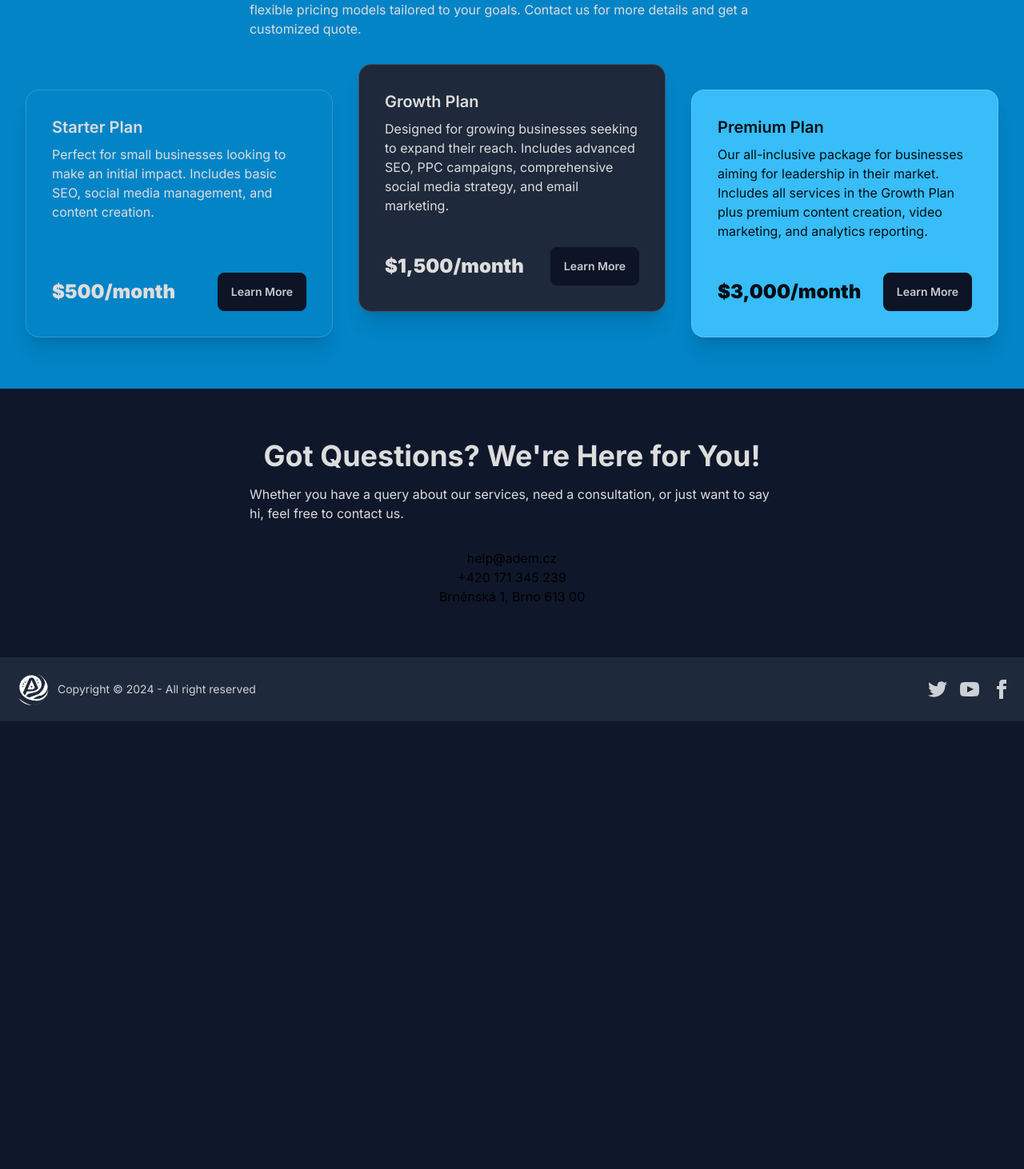
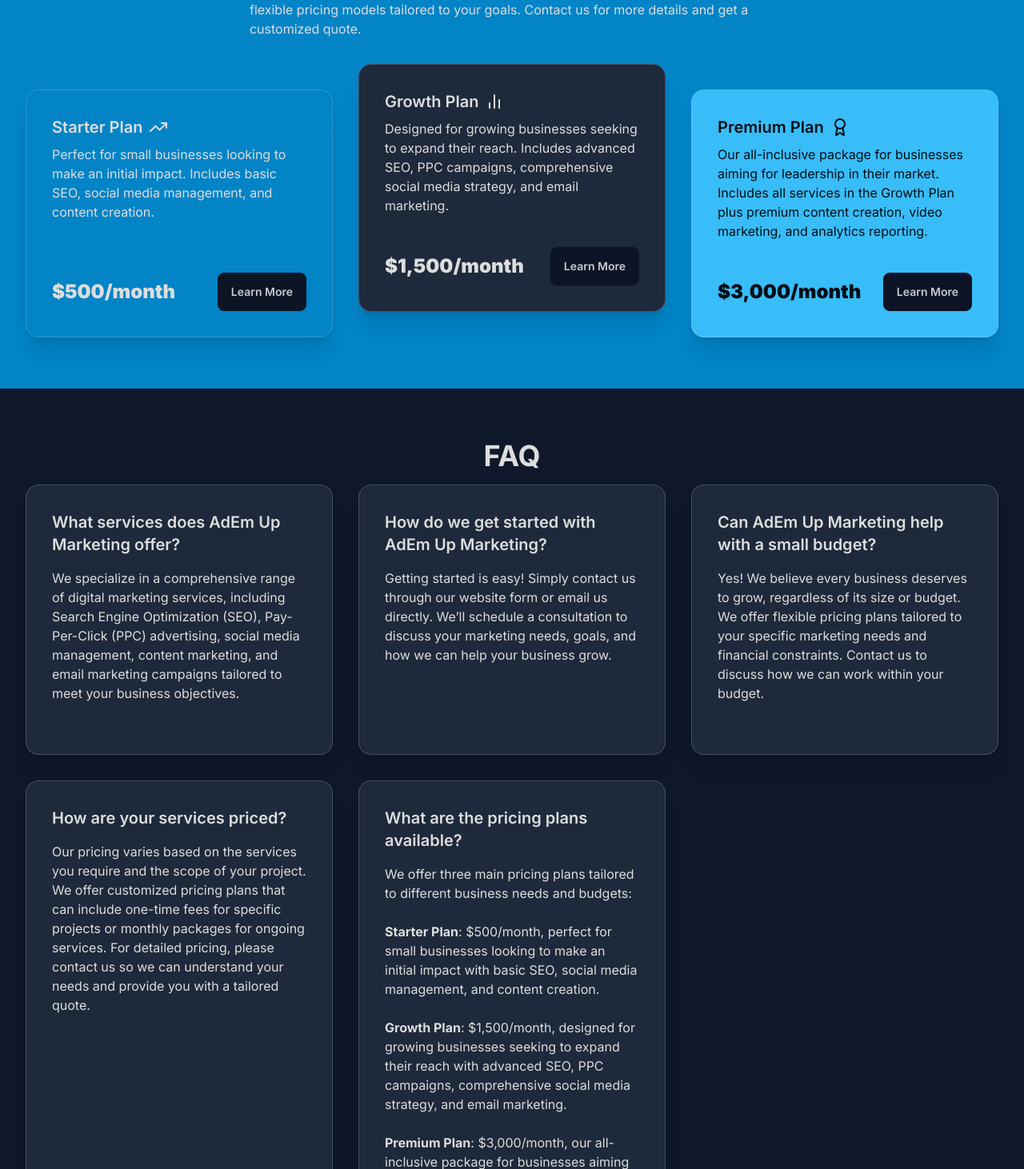
Before and after one commit to AdamPrchal/adem-up, a Next.js app: page / in a window 1280 px wide. Shown: the part 1828-3290 px from the top of the page at 80% size. Before the commit the page ends 2730 px from the top, so only its background shows below. Built offline with nearby package versions, Linux system fonts and the light colour scheme.

Commit message:
adding faq section

```diff
--- a/next.config.mjs
+++ b/next.config.mjs
@@ -1,4 +1,6 @@
 /** @type {import('next').NextConfig} */
-const nextConfig = {};
+const nextConfig = {
+  transpilePackages: ["lucide-react"], // add this
+};
 
 export default nextConfig;
--- a/src/app/page.tsx
+++ b/src/app/page.tsx
@@ -1,34 +1,35 @@
 import { SectionContainer } from "@/components/SectionContainer";
 import { SectionDescription } from "@/components/SectionDescription";
 import { SectionHeading } from "@/components/SectionHeading";
-import Image from "next/image";
+import Icon from "@/components/Icon";
+import dynamicIconImports from "lucide-react/dynamicIconImports";
 
 const services = [
   {
     name: "SEO",
     description: "Search Engine Optimization for maximum visibility.",
-    icon: "search",
+    icon: "search" as keyof typeof dynamicIconImports,
   },
   {
     name: "PPC Advertising",
     description: "Efficient paid advertising campaigns.",
-    icon: "dollar-sign",
+    icon: "dollar-sign" as keyof typeof dynamicIconImports,
   },
   {
     name: "Social Media Management",
     description: "Building a strong online community.",
-    icon: "users",
+    icon: "users" as keyof typeof dynamicIconImports,
   },
   {
     name: "Content Marketing",
     description:
       "Engaging and persuasive content that resonates with your audience.",
-    icon: "file-text",
+    icon: "file-text" as keyof typeof dynamicIconImports,
   },
   {
     name: "Email Marketing",
     description: "Tailored campaigns for your target groups.",
-    icon: "mail",
+    icon: "mail" as keyof typeof dynamicIconImports,
   },
 ];
 
@@ -38,21 +39,49 @@
     description:
       "Perfect for small businesses looking to make an initial impact. Includes basic SEO, social media management, and content creation.",
     price: "$500/month",
-    icon: "trending-up",
+    icon: "trending-up" as keyof typeof dynamicIconImports,
   },
   {
     name: "Growth Plan",
     description:
       "Designed for growing businesses seeking to expand their reach. Includes advanced SEO, PPC campaigns, comprehensive social media strategy, and email marketing.",
     price: "$1,500/month",
-    icon: "bar-chart-2",
+    icon: "bar-chart-2" as keyof typeof dynamicIconImports,
   },
   {
     name: "Premium Plan",
     description:
       "Our all-inclusive package for businesses aiming for leadership in their market. Includes all services in the Growth Plan plus premium content creation, video marketing, and analytics reporting.",
     price: "$3,000/month",
-    icon: "award",
+    icon: "award" as keyof typeof dynamicIconImports,
+  },
+];
+
+const faqs = [
+  {
+    question: "What services does AdEm Up Marketing offer?",
+    answer:
+      "We specialize in a comprehensive range of digital marketing services, including Search Engine Optimization (SEO), Pay-Per-Click (PPC) advertising, social media management, content marketing, and email marketing campaigns tailored to meet your business objectives.",
+  },
+  {
+    question: "How do we get started with AdEm Up Marketing?",
+    answer:
+      "Getting started is easy! Simply contact us through our website form or email us directly. We’ll schedule a consultation to discuss your marketing needs, goals, and how we can help your business grow.",
+  },
+  {
+    question: "Can AdEm Up Marketing help with a small budget?",
+    answer:
+      "Yes! We believe every business deserves to grow, regardless of its size or budget. We offer flexible pricing plans tailored to your specific marketing needs and financial constraints. Contact us to discuss how we can work within your budget.",
+  },
+  {
+    question: "How are your services priced?",
+    answer:
+      "Our pricing varies based on the services you require and the scope of your project. We offer customized pricing plans that can include one-time fees for specific projects or monthly packages for ongoing services. For detailed pricing, please contact us so we can understand your needs and provide you with a tailored quote.",
+  },
+  {
+    question: "What are the pricing plans available?",
+    answer:
+      "We offer three main pricing plans tailored to different business needs and budgets: <br/><br/><strong>Starter Plan</strong>: $500/month, perfect for small businesses looking to make an initial impact with basic SEO, social media management, and content creation. <br/><br/><strong>Growth Plan</strong>: $1,500/month, designed for growing businesses seeking to expand their reach with advanced SEO, PPC campaigns, comprehensive social media strategy, and email marketing. <br/><br/><strong>Premium Plan</strong>: $3,000/month, our all-inclusive package for businesses aiming for market leadership, including all services in the Growth Plan plus premium content creation, video marketing, and analytics reporting.",
   },
 ];
 
@@ -98,7 +127,10 @@
               key={service.name}
             >
               <div className="card-body">
-                <h2 className="card-title">{service.name}</h2>
+                <div className="flex gap-2 items-center">
+                  <h2 className="card-title">{service.name}</h2>
+                  <Icon name={service.icon} />
+                </div>
                 <p>{service.description}</p>
                 <div className="card-actions justify-end">
                   <button className="btn">Learn More</button>
@@ -116,16 +148,19 @@
           Contact us for more details and get a customized quote.
         </SectionDescription>
         <ul className="grid grid-cols-1 xl:grid-cols-3 gap-8">
-          {pricingPlans.map((service) => (
+          {pricingPlans.map((plan) => (
             <li
               className="card max-w-96 last:bg-primary first:text-white xl:odd:translate-y-8 even:bg-neutral even:text-white last:text-primary-content shadow-xl border border-neutral-200/20"
-              key={service.name}
+              key={plan.name}
             >
               <div className="card-body">
-                <h2 className="card-title">{service.name}</h2>
-                <p className="mb-8">{service.description}</p>
+                <div className="flex gap-2 items-center">
+                  <h2 className="card-title">{plan.name}</h2>
+                  <Icon name={plan.icon} />
+                </div>
+                <p className="mb-8">{plan.description}</p>
                 <div className="card-actions justify-end items-center">
-                  <p className="font-black text-2xl">{service.price}</p>
+                  <p className="font-black text-2xl">{plan.price}</p>
                   <button className="btn">Learn More</button>
                 </div>
               </div>
@@ -133,6 +168,28 @@
           ))}
         </ul>
       </SectionContainer>
+
+      <SectionContainer className="text-black pb-24">
+        <SectionHeading>FAQ</SectionHeading>
+
+        <ul className="grid grid-cols-1 xl:grid-cols-3 gap-8">
+          {faqs.map((question) => (
+            <li
+              className="card max-w-96 bg-neutral text-white shadow-xl border border-neutral-200/20"
+              key={question.question}
+            >
+              <div className="card-body">
+                <h2 className="card-title mb-2">{question.question}</h2>
+                <p
+                  dangerouslySetInnerHTML={{ __html: question.answer }}
+                  className="mb-8"
+                ></p>
+              </div>
+            </li>
+          ))}
+        </ul>
+      </SectionContainer>
+
       <SectionContainer>
         <SectionHeading>Got Questions? We&apos;re Here for You!</SectionHeading>
         <SectionDescription>
--- /dev/null
+++ b/src/components/Icon.tsx
@@ -0,0 +1,15 @@
+import dynamic from "next/dynamic";
+import { LucideProps } from "lucide-react";
+import dynamicIconImports from "lucide-react/dynamicIconImports";
+
+interface IconProps extends LucideProps {
+  name: keyof typeof dynamicIconImports;
+}
+
+const Icon = ({ name, ...props }: IconProps) => {
+  const LucideIcon = dynamic(dynamicIconImports[name]);
+
+  return <LucideIcon {...props} />;
+};
+
+export default Icon;
```
